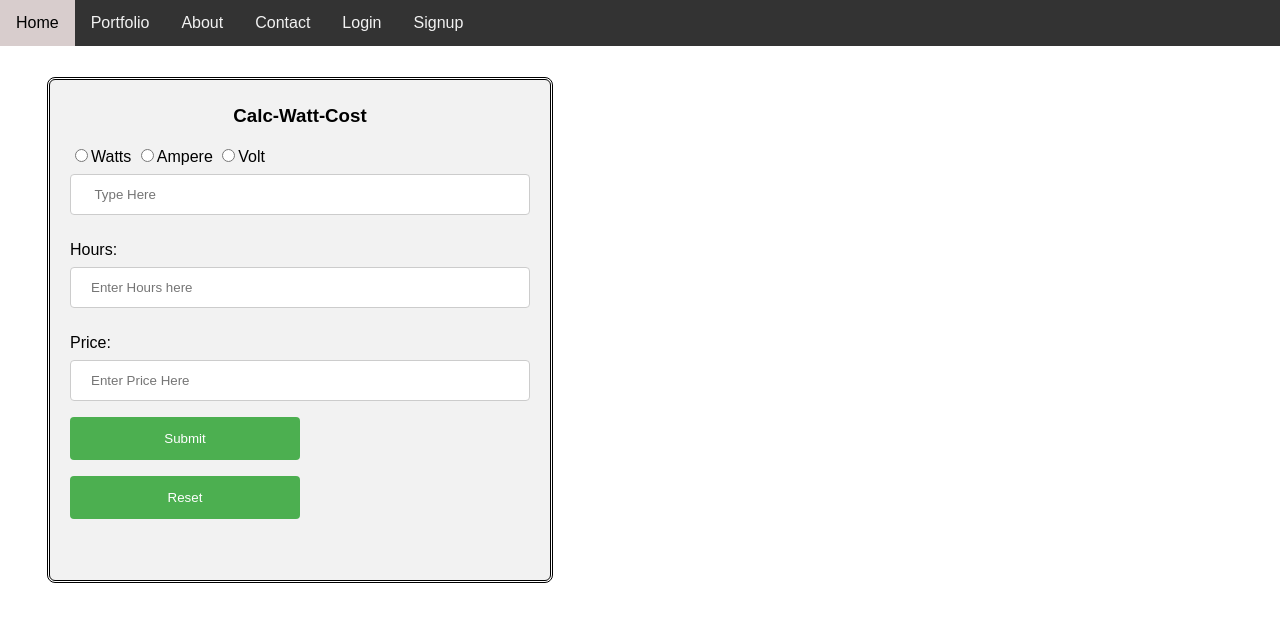
After one commit to VemAiensi/CalcWattCost, a PHP site: page /testUI.php in a window 1280 px wide. The commit adds this page. Shown: the top 622 px of the page. Run offline with PHP 8.4, Linux system fonts and the light colour scheme.

Commit message:
test Nav was added

```diff
--- /dev/null
+++ b/phptest/footer.php
@@ -0,0 +1,2 @@
+
+<footer><div><h1 class="footer">THis is footer</h1></div></footer>
--- /dev/null
+++ b/phptest/header.php
@@ -0,0 +1,25 @@
+<!DOCTYPE html>
+<html lang="en">
+<head>
+    <meta charset="UTF-8">
+    <meta name="viewport" content="width=device-width, initial-scale=1.0">
+    <title>Document</title>
+    <link rel="stylesheet" href="test.css">
+
+</head>
+
+<header>
+
+<div class = "topnav">
+    <a href="testUI.php">Home</a>
+    <a href="#">Portfolio</a>
+    <a href="#">About</a>
+    <a href="#">Contact</a>
+    <a href="">Login</a>
+    <a href="#">Signup</a>
+
+</div>
+<header>
+
+
+</html>
--- a/phptest/test.css
+++ b/phptest/test.css
@@ -1,5 +1,59 @@
+* {
+  box-sizing: border-box;
+  font-family: Arial, Helvetica, sans-serif;
+}
+
+body {
+  margin: 0;
+  font-family: Arial, Helvetica, sans-serif;
+}
+
+/* Style the top navigation bar */
+.topnav {
+  overflow: hidden;
+  background-color: #333;
+}
+
+/* Style the topnav links */
+.topnav a {
+  float: left;
+  display: block;
+  color: #f2f2f2;
+  text-align: center;
+  padding: 14px 16px;
+  text-decoration: none;
+}
+
+/* Change color on hover */
+.topnav a:hover {
+  background-color: #d8cdcd;
+  color: black;
+}
+
+/* Style the content */
+.content {
+  background-color: #ddd;
+  padding: 10px;
+  height: 200px; /* Should be removed. Only for demonstration */
+}
+
+/* Style the footer */
+.footer {
+  background-color: #f1f1f1;
+  padding: 10px;
+}
+
+
+.form1{
+
+  h3{
+    float: top;
+    text-align: center;
+    padding: 5px,5px;
+    margin-top: 5px;
+  }
     input[type=number], select {
-    width: 50%;
+      width: 100%;
       padding: 12px 20px;
       margin: 8px 0;
       display: inline-block;
@@ -8,7 +62,8 @@ input[type=number], select {
       box-sizing: border-box;
     }
 
-  input[type=submit] {
+    button[type=submit], button[type=reset] {
+      text-align: center;
       width: 50%;
       background-color: #4CAF50;
       color: white;
@@ -24,7 +79,17 @@ input[type=number], select {
     }
 
     div {
+      position: absolute;
+      width: 500px;
+      height: 500px;
+      top: 10%;
+      left: 50px;
+      outline: color( rgb(0, 0, 0));
+      outline-style: double;
       border-radius: 5px;
       background-color: #f2f2f2;
       padding: 20px;
     }
+}
+
+.error {color: #FF0000;}
--- /dev/null
+++ b/phptest/testUI.php
@@ -0,0 +1,31 @@
+  <?php
+   require "header.php";
+  ?>
+  <link rel="stylesheet" href="test.css">
+    <main>
+
+    <span class="form1">
+
+      <div>
+      <h3>Calc-Watt-Cost</h3>
+      <form  method="post" action="../phptest/testserver.php" >
+
+          <input type="radio" name="units" value="watts" id="watts">Watts
+          <input type="radio" name="units" value="amp" id="amp">Ampere
+          <input type="radio" name="units" value="volt" id="volt">Volt
+          <br />
+          <input type="number" id="pow" name="pow" placeholder=" Type Here" required/>
+          <br /><br />
+          <label for="hours">Hours:</label><br />
+          <input type="number" id="hours" name="hours" placeholder="Enter Hours here" required/>
+          <br /><br />
+          <label for="price">Price:</label><br />
+          <input type="number" id="price" name="Price" placeholder="Enter Price Here" required/>
+          <br />
+          <button type="submit">Submit</button>
+          <button type="reset" value="Reset">Reset</button>
+      </form>
+      </div>
+    </span>
+
+    </main>
```
Also changed, not shown: phptest/testUI.htm (deleted, +0 -44 lines), phptest/testserver.php (+49 -10 lines), phptest/welcome.php (added, +23 -0 lines), phptest/Readme.md (added). Lines whose indentation alone changed are shown as unchanged.
